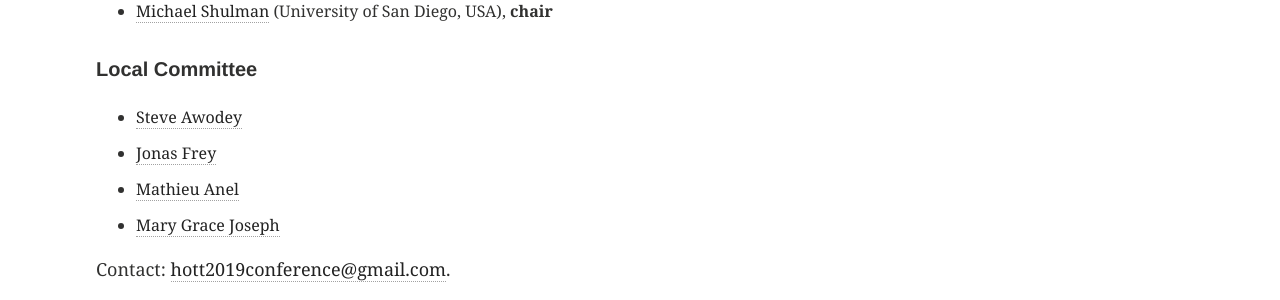
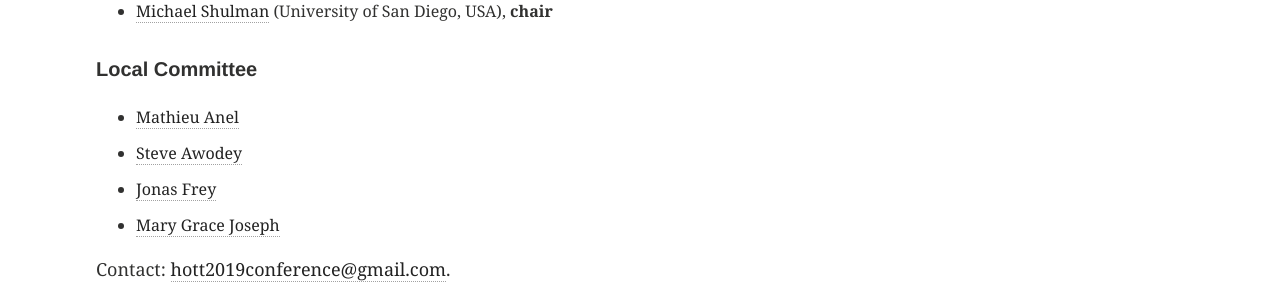
Before and after one commit to HoTT/HoTT-2019, a Jekyll site: the page built from index.md, in a window 1280 px wide. Shown: the part 1206-1506 px from the top of the page. Built offline with Jekyll 4.4.1, drawn with Linux system fonts in a browser that asks for light colours.

Commit message:
put local committee in alphabetic order

```diff
--- a/index.md
+++ b/index.md
@@ -41,9 +41,9 @@ Diego, USA), **chair**
 
 ##### Local Committee
 
+* [Mathieu Anel](http://mathieu.anel.free.fr/)
 * [Steve Awodey](https://www.andrew.cmu.edu/user/awodey/)
 * [Jonas Frey](https://sites.google.com/site/jonasfreysite/)
-* [Mathieu Anel](http://mathieu.anel.free.fr/)
 * [Mary Grace Joseph](https://www.cmu.edu/dietrich/philosophy/people/staff/mary-grace-joseph.html)
 
 Contact: [hott2019conference@gmail.com](mailto:hott2019conference@gmail.com).
```
